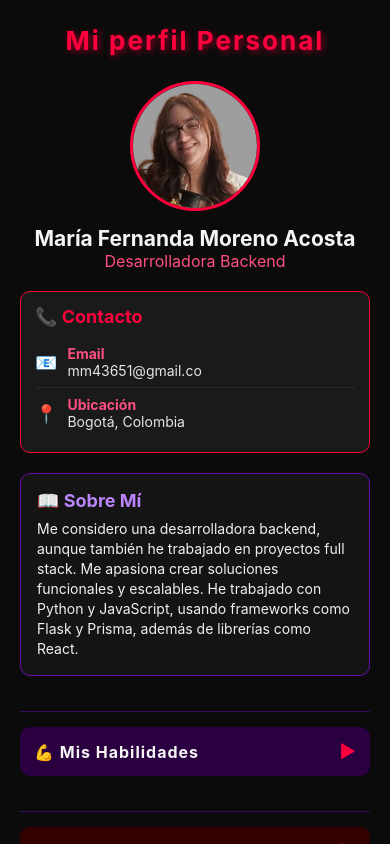
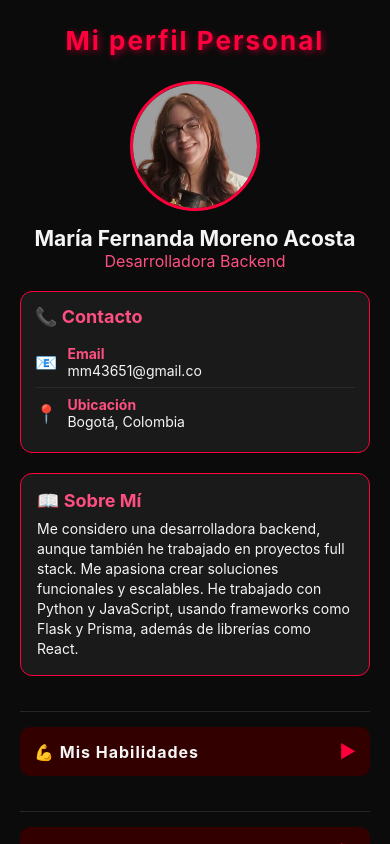
Before and after one commit to Fernandam99/Mi_app, a React Native app: screen / in a window 390 px wide. Built offline with nearby package versions, Linux system fonts and the light colour scheme.

Commit message:
style(styles): unificar tarjetas con paleta oscura roja/rosada

```diff
--- a/styles.ts
+++ b/styles.ts
@@ -1,9 +1,27 @@
 import { StyleSheet } from 'react-native';
+
+// === Colores base ===
+const darkBg = '#0b0b0b';
+const cardBg = '#1a1a1a';
+const borderColor = '#ff003c';
+const textColor = '#f5f5f5';
+const textColorSecondary = '#ff4f81';
+const textColorMuted = '#a8a8a8';
+
+// === Estilo base para tarjetas ===
+const baseCard = {
+  backgroundColor: cardBg,
+  borderRadius: 12,
+  padding: 16,
+  marginBottom: 16,
+  borderWidth: 1,
+  borderColor: borderColor,
+};
 
 export const globalStyles = StyleSheet.create({
   container: {
     flex: 1,
-    backgroundColor: '#0b0b0b', // fondo
+    backgroundColor: darkBg,
   },
   scrollView: {
     paddingHorizontal: 20,
@@ -18,7 +36,7 @@ export const headerStyles = StyleSheet.create({
   title: {
     fontSize: 26,
     fontWeight: 'bold',
-    color: '#ff003c',
+    color: borderColor,
     textShadowColor: '#910027',
     textShadowOffset: { width: 2, height: 2 },
     textShadowRadius: 6,
@@ -36,8 +54,8 @@ export const avatarStyles = StyleSheet.create({
     height: 130,
     borderRadius: 65,
     borderWidth: 3,
-    borderColor: '#ff003c',
-    shadowColor: '#ff003c',
+    borderColor: borderColor,
+    shadowColor: borderColor,
     shadowOffset: { width: 0, height: 4 },
     shadowOpacity: 0.6,
     shadowRadius: 6,
@@ -52,27 +70,52 @@ export const profileStyles = StyleSheet.create({
   name: {
     fontSize: 21,
     fontWeight: 'bold',
-    color: '#f5f5f5',
+    color: textColor,
   },
   title: {
     fontSize: 16,
-    color: '#ff4f81',
+    color: textColorSecondary,
   },
 });
 
+// === Redes sociales ===
+export const socialStyles = StyleSheet.create({
+  container: {
+    flexDirection: 'row',
+    justifyContent: 'center',
+    gap: 12,
+    marginVertical: 12,
+  },
+  button: {
+    width: 48,
+    height: 48,
+    borderRadius: 24,
+    backgroundColor: borderColor,
+    justifyContent: 'center',
+    alignItems: 'center',
+    borderWidth: 2,
+    borderColor: textColorSecondary,
+  },
+  buttonSecondary: { backgroundColor: '#330000' },
+  buttonSuccess: { backgroundColor: '#2b002b' },
+  buttonWarning: { backgroundColor: '#3a0a0a' },
+  icon: {
+    fontSize: 20,
+    color: '#fff',
+  },
+});
+
+// === Contacto ===
 export const contactStyles = StyleSheet.create({
   card: {
-    backgroundColor: '#1a1a1a',
-    borderRadius: 10,
+    ...baseCard,
     padding: 14,
     marginBottom: 20,
-    borderWidth: 1,
-    borderColor: '#ff003c',
   },
   cardTitle: {
     fontSize: 18,
     fontWeight: 'bold',
-    color: '#ff003c',
+    color: textColorSecondary,
     marginBottom: 10,
   },
   itemContainer: {
@@ -87,53 +130,198 @@ export const contactStyles = StyleSheet.create({
   icon: {
     fontSize: 18,
     marginRight: 10,
-    color: '#ff4f81',
+    color: textColorSecondary,
   },
   infoContainer: {
     flexDirection: 'column',
   },
   label: {
     fontSize: 14,
-    color: '#ff4f81',
+    color: textColorSecondary,
     fontWeight: 'bold',
   },
   value: {
     fontSize: 14,
-    color: '#e5e5e5',
+    color: textColor,
   },
 });
 
+// === Sobre mí ===
 export const bioStyles = StyleSheet.create({
   card: {
-    backgroundColor: '#141414',
-    borderRadius: 10,
+    ...baseCard,
     padding: 16,
     marginBottom: 20,
-    borderWidth: 1,
-    borderColor: '#6a0dad',
   },
   title: {
     fontSize: 18,
     fontWeight: 'bold',
-    color: '#bb86fc',
+    color: textColorSecondary,
     marginBottom: 8,
   },
   text: {
     fontSize: 14,
-    color: '#f1f1f1',
+    color: textColor,
     lineHeight: 20,
   },
 });
 
+// === Educación ===
+export const educationStyles = StyleSheet.create({
+  card: {
+    ...baseCard,
+    padding: 14,
+    marginBottom: 12,
+  },
+  icon: {
+    fontSize: 20,
+    marginRight: 10,
+    color: textColorSecondary,
+  },
+  schoolName: {
+    fontSize: 16,
+    fontWeight: 'bold',
+    color: textColor,
+  },
+  degree: {
+    fontSize: 14,
+    color: textColorSecondary,
+    marginTop: 2,
+  },
+  year: {
+    fontSize: 13,
+    color: textColorMuted,
+    marginTop: 2,
+  },
+});
+
+// === Experiencia ===
+export const experienceCardStyles = StyleSheet.create({
+  card: {
+    ...baseCard,
+    padding: 14,
+    marginBottom: 12,
+  },
+  position: {
+    fontSize: 16,
+    fontWeight: 'bold',
+    color: textColor,
+  },
+  company: {
+    fontSize: 14,
+    color: textColorSecondary,
+    marginTop: 2,
+  },
+  period: {
+    fontSize: 13,
+    color: textColorMuted,
+    marginTop: 2,
+  },
+  description: {
+    fontSize: 14,
+    color: textColor,
+    lineHeight: 20,
+    marginTop: 6,
+  },
+});
+
+// === Habilidades ===
+export const skillCardStyles = StyleSheet.create({
+  card: {
+    ...baseCard,
+    padding: 12,
+    marginBottom: 10,
+    flexDirection: 'row',
+    alignItems: 'center',
+  },
+  emoji: {
+    fontSize: 24,
+    marginRight: 12,
+    color: textColorSecondary,
+  },
+  name: {
+    fontSize: 16,
+    fontWeight: 'bold',
+    color: textColor,
+  },
+  level: {
+    fontSize: 13,
+    color: textColorMuted,
+    marginTop: 2,
+  },
+});
+
+// === Proyectos ===
+export const projectCardStyles = StyleSheet.create({
+  card: {
+    ...baseCard,
+    padding: 16,
+    marginBottom: 16,
+  },
+  header: {
+    flexDirection: 'row',
+    alignItems: 'center',
+    marginBottom: 8,
+  },
+  emoji: {
+    fontSize: 26,
+    marginRight: 10,
+  },
+  title: {
+    fontSize: 17,
+    fontWeight: 'bold',
+    color: textColor,
+    flex: 1,
+  },
+  badge: {
+    backgroundColor: textColorSecondary,
+    paddingHorizontal: 8,
+    paddingVertical: 3,
+    borderRadius: 8,
+  },
+  badgeText: {
+    fontSize: 12,
+    fontWeight: 'bold',
+    color: '#000',
+  },
+  description: {
+    fontSize: 14,
+    color: textColor,
+    lineHeight: 20,
+    marginBottom: 10,
+  },
+  tagsContainer: {
+    flexDirection: 'row',
+    flexWrap: 'wrap',
+    gap: 6,
+    marginBottom: 10,
+  },
+  tag: {
+    backgroundColor: '#2a2a2a',
+    borderRadius: 8,
+    paddingHorizontal: 8,
+    paddingVertical: 3,
+    borderWidth: 1,
+    borderColor: '#444',
+  },
+  tagText: {
+    fontSize: 12,
+    color: textColorSecondary,
+    fontWeight: '600',
+  },
+});
+
+// === Separador ===
 export const separatorStyles = StyleSheet.create({
   line: {
     borderBottomWidth: 1,
-    borderBottomColor: '#6a0dad',
+    borderBottomColor: '#444',
     marginVertical: 15,
     opacity: 0.5,
   },
 });
 
+// === Botones colapsables (todos iguales) ===
 export const collapsibleStyles = StyleSheet.create({
   container: {
     marginBottom: 20,
@@ -144,31 +332,61 @@ export const collapsibleStyles = StyleSheet.create({
     alignItems: 'center',
     padding: 14,
     borderRadius: 10,
-  },
-  buttonSkills: {
-    backgroundColor: '#2b0040',
-  },
-  buttonExperience: {
     backgroundColor: '#330000',
   },
-  buttonProjects: {
-    backgroundColor: '#3a0a0a',
-  },
+  buttonSkills: { backgroundColor: '#330000' },
+  buttonExperience: { backgroundColor: '#330000' },
+  buttonProjects: { backgroundColor: '#330000' },
+  buttonEducation: { backgroundColor: '#330000' },
   buttonText: {
     fontSize: 16,
     fontWeight: 'bold',
-    color: '#f5f5f5',
+    color: textColor,
     letterSpacing: 1,
+  },
+  buttonSubtext: {
+    fontSize: 12,
+    color: textColorMuted,
+    marginTop: 4,
   },
   buttonIcon: {
     fontSize: 18,
-    color: '#ff003c',
+    color: borderColor,
   },
   contentContainer: {
     marginTop: 10,
   },
 });
 
+// === Filtros ===
+export const filterStyles = StyleSheet.create({
+  container: {
+    marginBottom: 12,
+  },
+  filterButton: {
+    paddingHorizontal: 12,
+    paddingVertical: 6,
+    borderRadius: 14,
+    marginRight: 8,
+    backgroundColor: '#2a2a2a',
+    borderWidth: 1,
+    borderColor: '#444',
+  },
+  filterButtonActive: {
+    backgroundColor: borderColor,
+    borderColor: borderColor,
+  },
+  filterText: {
+    color: '#ccc',
+    fontSize: 13,
+    fontWeight: '600',
+  },
+  filterTextActive: {
+    color: '#fff',
+  },
+});
+
+// === Footer ===
 export const footerStyles = StyleSheet.create({
   container: {
     alignItems: 'center',
@@ -177,12 +395,12 @@ export const footerStyles = StyleSheet.create({
   },
   text: {
     fontSize: 16,
-    color: '#ff003c',
+    color: borderColor,
     fontWeight: 'bold',
     textTransform: 'uppercase',
   },
   subtext: {
     fontSize: 12,
-    color: '#a8a8a8',
+    color: textColorMuted,
   },
 });
```
